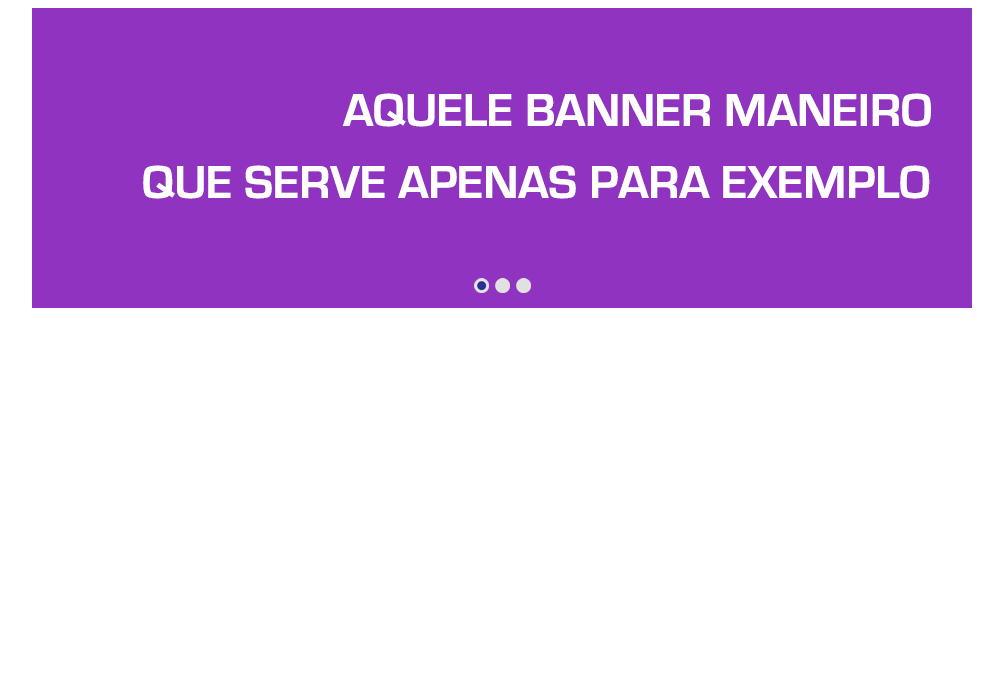
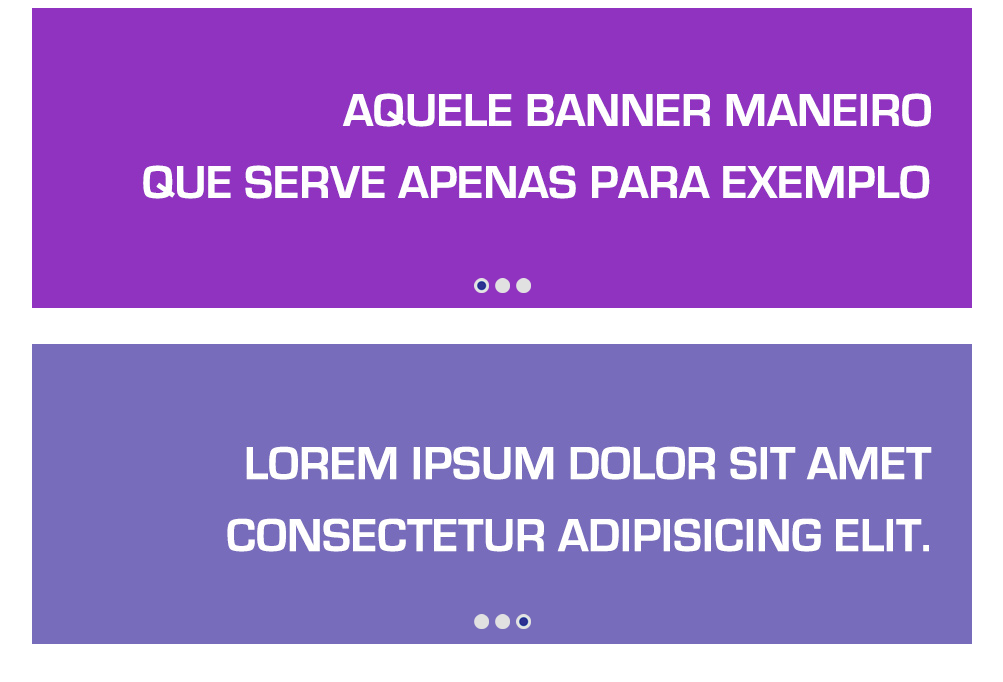
Before and after one commit to thiagopaxa/paxaslider, a website: page index.html in a window 1280 px wide. Both pictures are taken after a click on the element 619 px from the left and 285 px from the top of the page. Shown: the whole page, without its empty margins (138-1141 px from the left). Drawn offline with Linux system fonts and the light colour scheme; files that its build step writes are made by us from their sources.

Commit message:
Bug fixed, two or more banners in the same page

```diff
--- a/files/js/paxaslider.js
+++ b/files/js/paxaslider.js
@@ -1,7 +1,9 @@
 (function( $ ){
-
+  var pointerSliderPaxa = 0;
   $.fn.paxaSlider = function(options){
-    var self = this;
+    pointerSliderPaxa++;
+    var that = this;
+    this.parentId = 'uniq_id_px'+pointerSliderPaxa;
     this.son = (options && options.son) ? $(options.son) : this.children('*');
     this.ElementsLength= this.son.length;
     this.bullet='<div class="bullet_slider_px"></div>';
@@ -11,43 +13,44 @@
     this.intervalBanner = null;
     this.position = (options && options.random) ? Math.random() * this.ElementsLength | 0 : 0;
 
+
     this.bulletInsert = function(){
-      self.append(this.bulletHolder);
+      that.append(this.bulletHolder);
       for (var i = 0; i < this.ElementsLength; i++) {
-        self.children('.container_bullets_px').append(this.bullet);
+        that.children('.container_bullets_px').append(this.bullet);
       }
     };
 
     this.classModifier = function(s){
-      this.bulletEl= $('.bullet_slider_px');
+      this.bulletEl= $('#'+that.parentId+' .bullet_slider_px');
       this.bulletEl.removeClass('active_bullet');
       this.bulletEl.eq(s).addClass('active_bullet');
-      this.addClass('slider_wrapper_px');
-      self.son.addClass('son_slider_px');
-      self.son.not(self.son.eq(s)).fadeOut('fast');
-      self.son.eq(s).fadeIn('fast');
+      that.son.not(that.son.eq(s)).fadeOut('fast');
+      that.son.eq(s).fadeIn('fast');
     };
 
     this.bannerCarousel = function(){
-      if(self.position==(self.ElementsLength-1)){
-        self.position=0;
-        self.classModifier(self.position);
+      if(that.position==(that.ElementsLength-1)){
+        that.position=0;
+        that.classModifier(that.position);
       }else{
-        self.position++;
-        self.classModifier(self.position);
+        that.position++;
+        that.classModifier(that.position);
       }
     };
 
     this.init = function(){
-      this.bulletInsert();
-      this.classModifier(self.position);
-      this.intervalBanner = setInterval(this.bannerCarousel, this.seconds);
+      that.bulletInsert();
+      that.addClass('slider_wrapper_px').attr('id',that.parentId);
+      that.son.addClass('son_slider_px');
+      that.classModifier(that.position);
+      that.intervalBanner = setInterval(that.bannerCarousel, that.seconds);
 
-      $(document).on('click','.bullet_slider_px', function() {
-        self.position = $(this).index('.bullet_slider_px');
-        self.classModifier(self.position);
-        clearInterval(self.intervalBanner);
-        self.intervalBanner = setInterval(self.bannerCarousel, self.seconds);
+      $(document).on('click', '#'+that.parentId+' .bullet_slider_px', function() {
+        that.position = $(this).index('#'+that.parentId+' .bullet_slider_px');
+        that.classModifier(that.position);
+        clearInterval(that.intervalBanner);
+        that.intervalBanner = setInterval(that.bannerCarousel, that.seconds);
       });
 
     };
--- a/files/sass/paxaslider.sass
+++ b/files/sass/paxaslider.sass
@@ -25,6 +25,5 @@
   width: 15px
   height: 15px
   margin: 0 3px
-
   &.active_bullet
     background-position: left top
--- a/index.html
+++ b/index.html
@@ -20,6 +20,17 @@
         </a>
       </div>
 
+      <div class="banner2">
+        <a href="#">
+          <img src="build/img/banner-maneiro.jpg" alt="Banner">
+        </a>
+        <a href="#">
+          <img src="build/img/banner-melhor-ainda.jpg" alt="Banner">
+        </a>
+        <a href="#">
+          <img src="build/img/banner-lorem.jpg" alt="Banner">
+        </a>
+      </div>
       <script src="build/js/jquery.min.js"></script>
       <script src="build/js/paxaslider.min.js"></script>
       <script src="build/js/main.js"></script>
```
Also changed, not shown: README.md, build/css/custom.css, build/js/main.js, build/js/paxaslider.min.js.
